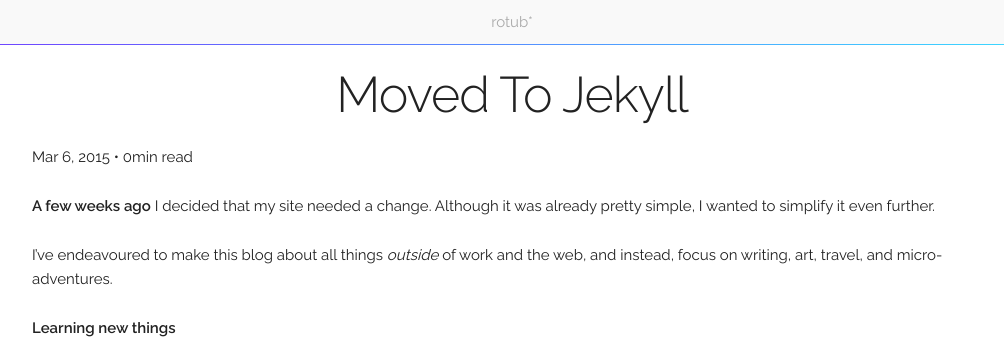
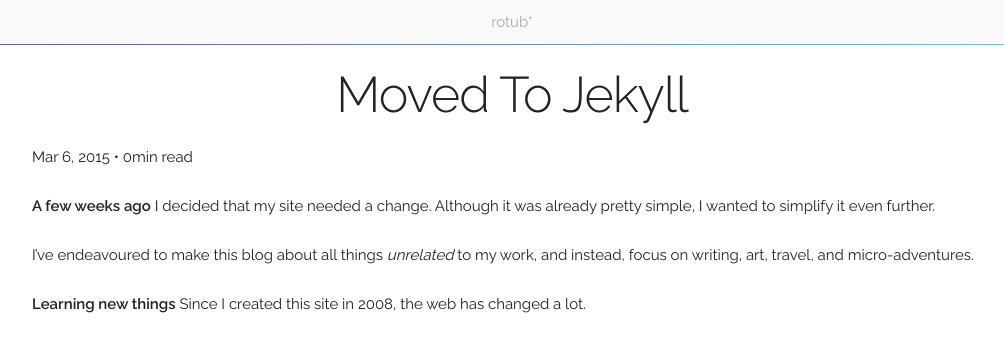
Before and after one commit to rotub/rotub.github.io, a Jekyll site: the page built from _posts/2015-03-06-moved-to-jekyll.markdown, in a window 1280 px wide, cut to the strip 0-342 px from the top of the page. Shown: the whole strip, without its empty margins (128-1132 px from the left). Built offline with Jekyll 4.4.1, drawn with Linux system fonts in a browser that asks for light colours; nearby versions of some CDN libraries.

Commit message:
Updated 2015-03-06-moved-to-jekyll.markdown

```diff
--- a/_posts/2015-03-06-moved-to-jekyll.markdown
+++ b/_posts/2015-03-06-moved-to-jekyll.markdown
@@ -6,8 +6,7 @@ categories: news
 
 **A few weeks ago** I decided that my site needed a change. Although it was already pretty simple, I wanted to simplify it even further.
 
-I've endeavoured to make this blog about all things _outside_ of work and the web, and instead, focus on writing, art, travel, and micro-adventures.
+I've endeavoured to make this blog about all things _unrelated_ to my work, and instead, focus on writing, art, travel, and micro-adventures.
 
 **Learning new things**
-
 Since I created this site in 2008, the web has changed a lot.
```
